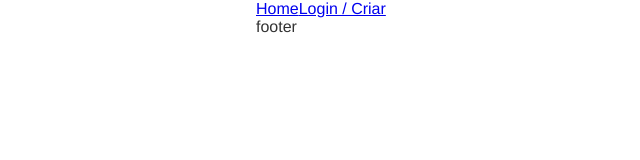
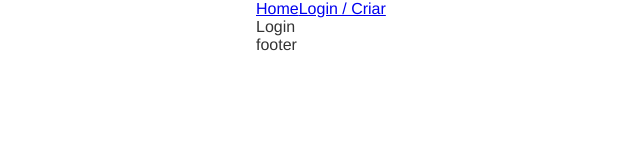
Before and after one commit to jadsonsantos/dogs, a React (Create React App) app: page /login in a window 1280 px wide. Shown: the top 160 px of the page, without its empty margins (0-640 px from the left). Built offline with nearby package versions, Linux system fonts and the light colour scheme.

Commit message:
add login page

```diff
--- a/src/App.js
+++ b/src/App.js
@@ -1,6 +1,7 @@
 import React from "react"
 import { BrowserRouter, Route, Routes } from "react-router-dom"
 import Home from "./pages/Home"
+import Login from "./pages/Login"
 import Footer from "./components/Footer"
 import Header from "./components/Header/Header"
 import "./App.scss"
@@ -11,6 +12,7 @@ const App = () => (
       <Header />
       <Routes>
         <Route path="/" element={<Home />} />
+        <Route path="/login" element={<Login />} />
       </Routes>
       <Footer />
     </BrowserRouter>
--- a/src/pages/Home/index.js
+++ b/src/pages/Home/index.js
@@ -1,3 +1,3 @@
-const Home = () => <div>home</div>
+const Home = () => <div className="container">home</div>
 
 export default Home
--- a/src/pages/Login/index.js
+++ b/src/pages/Login/index.js
@@ -0,0 +1,3 @@
+const Login = () => <div className="container">Login</div>
+
+export default Login
```
